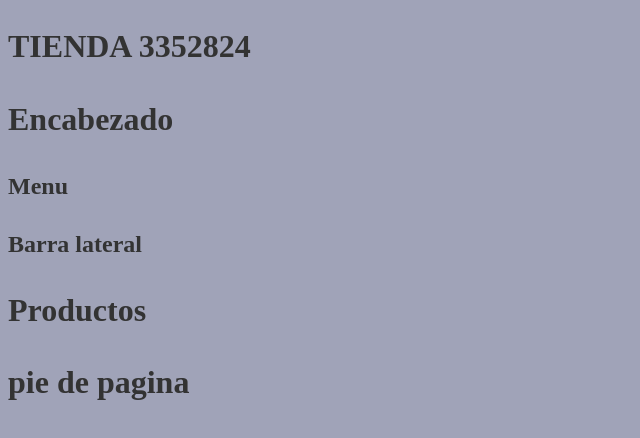
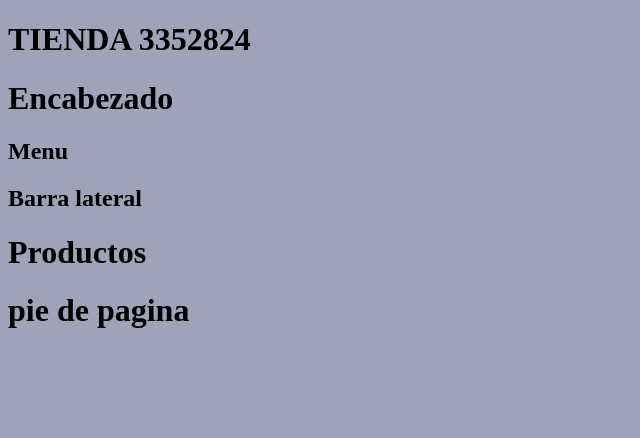
Before and after one commit to Samu1464/TIENDA3352824, a plain HTML site: page index.html in a window 1280 px wide. Shown: the whole page, without its empty margins (0-640 px from the left). Drawn offline with Linux system fonts and the light colour scheme.

Commit message:
creacion de style css

```diff
--- a/style.css
+++ b/style.css
@@ -1,17 +1,16 @@
 {
+
     padding: 0px;
     margin: 0px;
     front-family: Arial, Helvetica, sans-serif;
 
 }
 body {
-    background-color: #a0a3b8;
-    color: #333333;
-    line-height: 1.6;
+    background-color: #a0a3b8; (250, 212, 218)
 }
 #Container {
     width: 80%;
     margin: 0px auto;
     box-shadow: 0px 0px 10px gray;
-    border: 1px solid #973b3b;
+    border: 1px solid #4fd4ac;  (240, 159, 159)
 }
```
